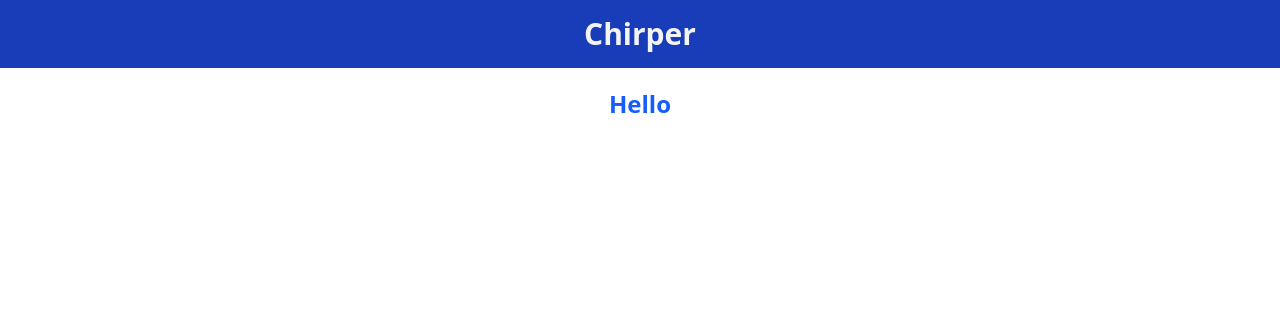
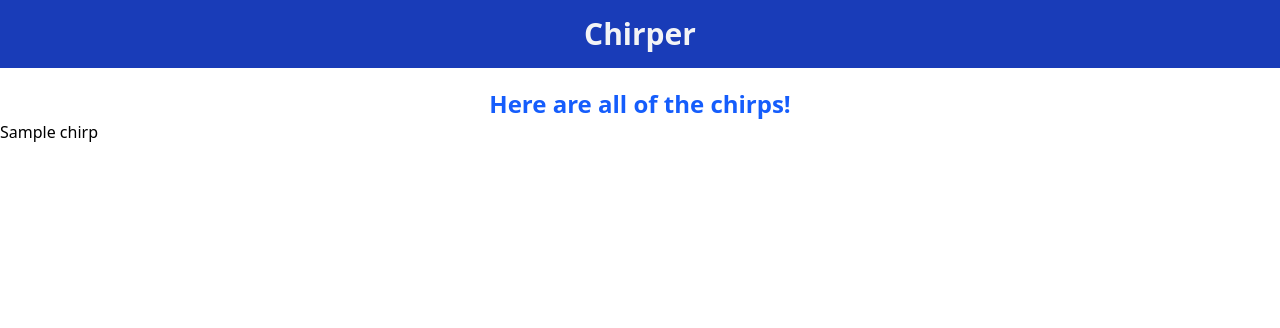
Before and after one commit to AaronCumming/Chirper, a Django app: page / in a window 1280 px wide. Shown: the top 328 px of the page. Run offline with Django 5.2, Linux system fonts and the light colour scheme; tables that the repository leaves empty hold one stand-in row (values such as "Sample post").

Commit message:
chirps now appear on main page

```diff
--- a/chirper/templates/chirper/chat/chirp_detail.html
+++ b/chirper/templates/chirper/chat/chirp_detail.html
@@ -0,0 +1,5 @@
+{% extends "chirper/base.html" %}
+{% block content %}
+  <h1 class="text-2xl font-bold text-center text-blue-600">Here are all of the chirps!</h1>
+
+  {% endblock %}
--- a/chirper/templates/chirper/chat/home.html
+++ b/chirper/templates/chirper/chat/home.html
@@ -1,4 +1,11 @@
 {% extends "chirper/base.html" %}
 {% block content %}
-  <h1 class="text-2xl font-bold text-center text-blue-600">Hello</h1>
+  <h1 class="text-2xl font-bold text-center text-blue-600">Here are all of the chirps!</h1>
+
+  <ul>
+    {% for chirp in parent_chirper_list %}
+        <li><a href="{% url 'chirper:detail' chirp.id %}">{{ chirp.chirp_name }}</a>
+</li>
+    {% endfor %}
+    </ul>
 {% endblock %}
--- a/chirper/views.py
+++ b/chirper/views.py
@@ -18,4 +18,4 @@ class HomeView(generic.ListView):
 
 class DetailView(generic.DetailView):
     model = Chirp
-    template_name = "chirper/chat/chirper_detail.html"
+    template_name = "chirper/chat/chirp_detail.html"
```
